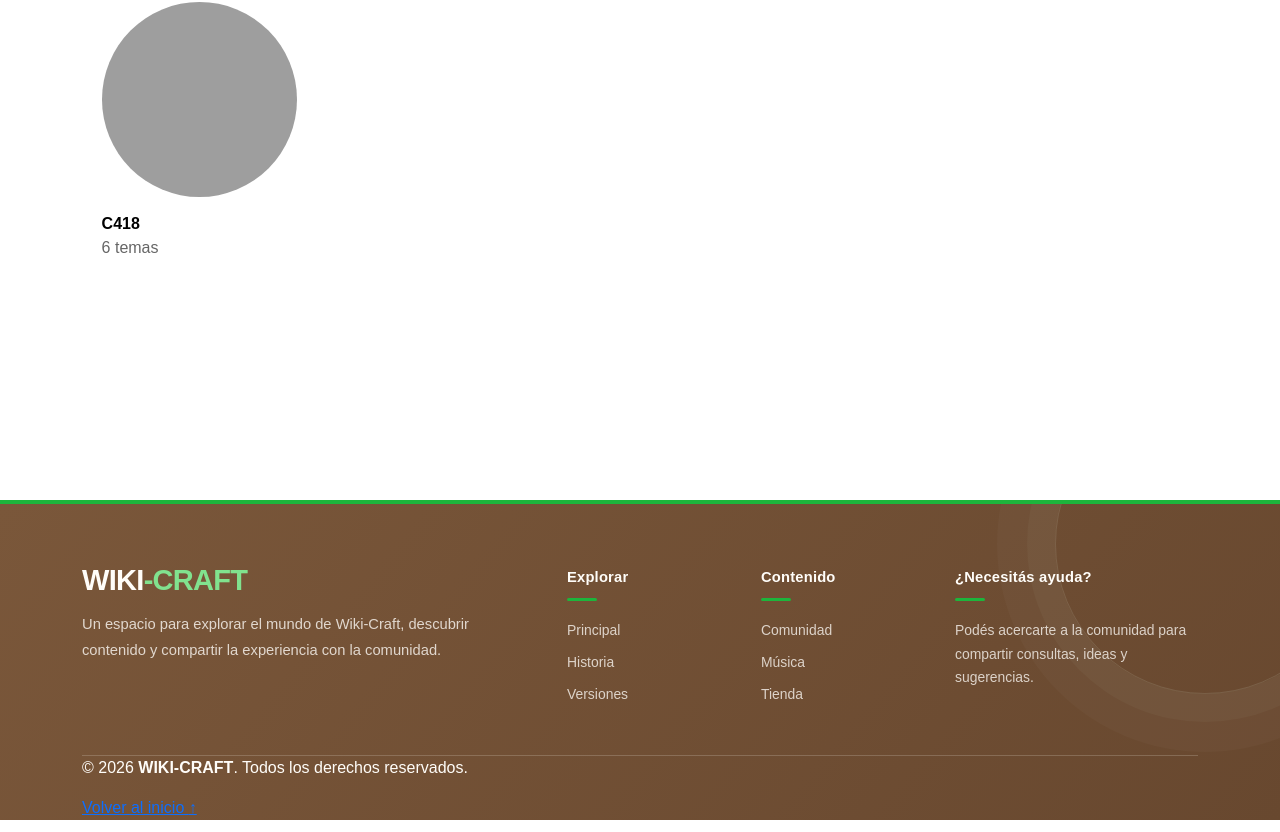
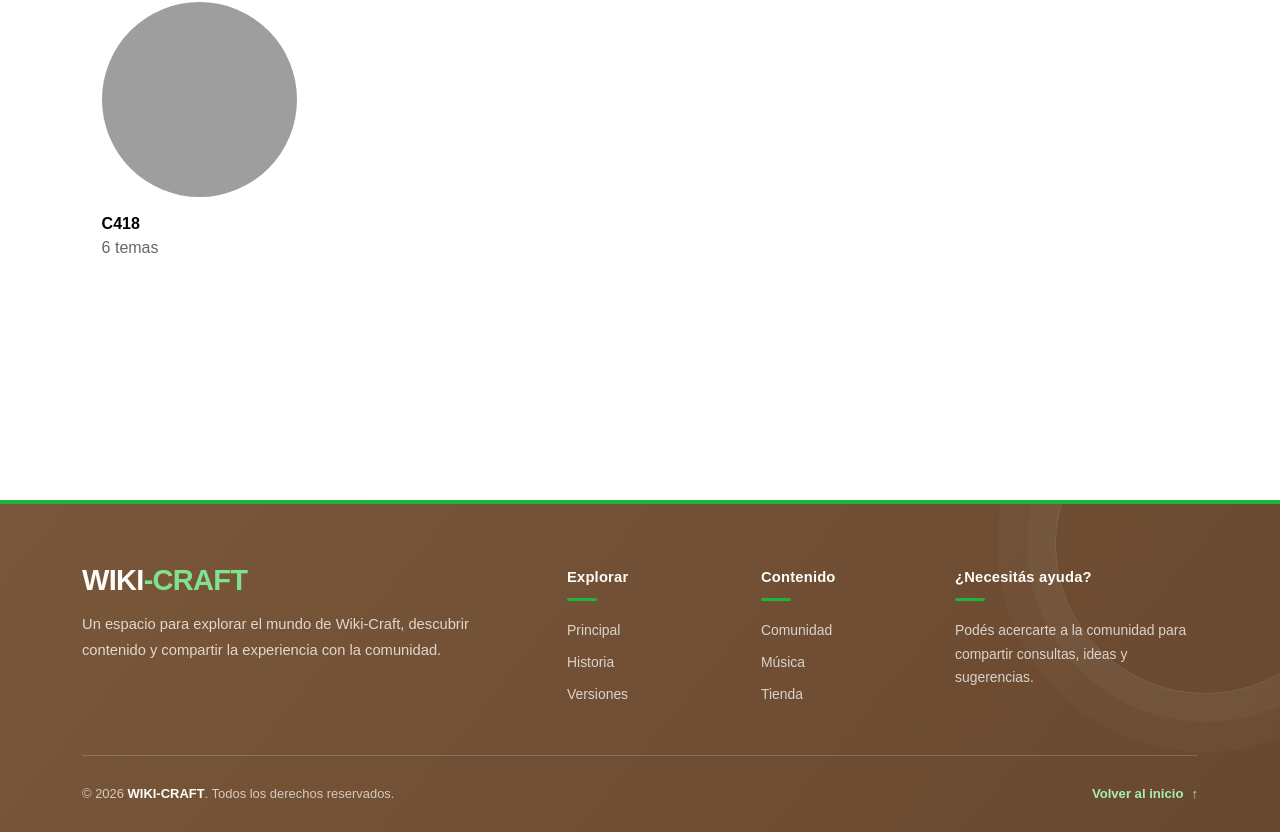
Before and after one commit to Geronimogomez09/ProyectolLasMusumes, a React (Vite) app: page /musica in a window 1280 px wide. Shown: the part 2574-3406 px from the top of the page. Built offline with nearby package versions, Linux system fonts and the light colour scheme; grey boxes are pictures that could not be loaded.

Commit message:
Agregando estilo a la parte inferior

```diff
--- a/src/styles/Footer.css
+++ b/src/styles/Footer.css
@@ -125,3 +125,38 @@
     height: 1px;
     background: rgba(255, 253, 249, .18);
 }
+
+/* PIE INFERIOR: derechos reservados y acceso rápido. */
+.footer-bottom {
+    display: flex;
+    align-items: center;
+    justify-content: space-between;
+    gap: 18px;
+    min-height: 76px;
+}
+
+.footer-bottom p {
+    margin: 0;
+    color: rgba(255, 253, 249, .7);
+    font-size: .81rem;
+}
+
+.footer-bottom strong {
+    color: var(--blanco);
+}
+
+.footer-back-top {
+    display: inline-flex;
+    align-items: center;
+    gap: 8px;
+    color: #a6f0ae;
+    font-size: .82rem;
+    font-weight: 700;
+    text-decoration: none;
+    transition: color .2s ease, transform .2s ease;
+}
+
+.footer-back-top:hover {
+    color: #fff;
+    transform: translateY(-2px);
+}
```
